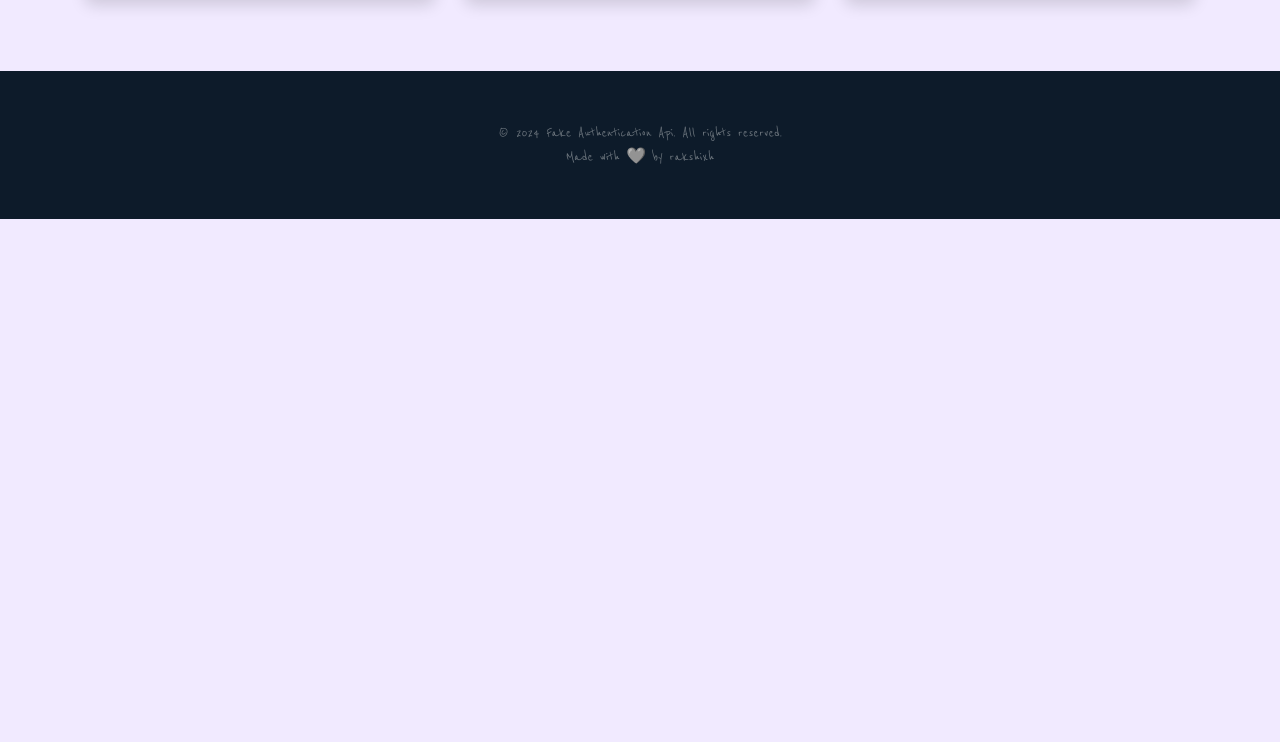
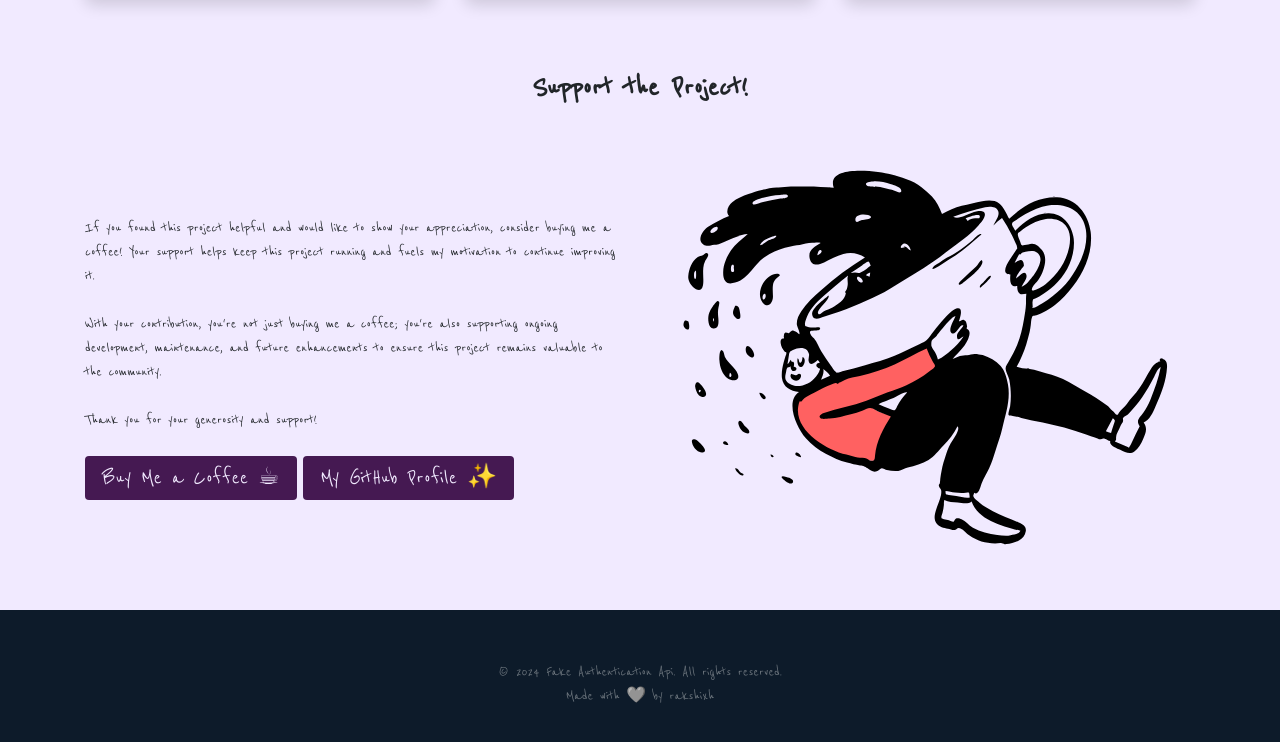
Before and after one commit to rakshixh/FakeAuthentication-API, a website: page website/index.html in a window 1280 px wide. Shown: the part 1289-2031 px from the top of the page. Before the commit the page ends 1508 px from the top, so only its background shows below. Drawn offline with nearby package versions, Linux system fonts and the light colour scheme.

Commit message:
added self section in website

```diff
--- a/website/index.html
+++ b/website/index.html
@@ -60,8 +60,8 @@
       </div>
     </nav>
 
+    <!-- hero section -->
     <div class="container mt-5">
-      <!-- Image and paragraph -->
       <div class="row d-flex align-items-center">
         <div class="col-md-6 hero-image-div">
           <img
@@ -79,7 +79,6 @@
             all while streamlining the testing process and focusing on enhancing
             user experience.
           </p>
-          <!-- Buttons -->
           <div class="mt-1">
             <a
               href="https://fakeauthentication-api.onrender.com/api/api-docs/"
@@ -93,6 +92,7 @@
       </div>
     </div>
 
+    <!-- Features Section -->
     <h2 class="text-center m-5">
       Explore Features of the Fake Authentication API
     </h2>
@@ -142,6 +142,34 @@
       </div>
     </div>
 
+    <!-- About Myself Section -->
+    <h2 class="text-center m-5 font-weight-bold">Support the Project!</h2>
+
+    <div class="container mt-5">
+      <div class="row d-flex align-items-center">
+        <div class="col-md-6">
+          <p class="self-section-para">
+            If you found this project helpful and would like to show your
+            appreciation, consider buying me a coffee! Your support helps keep
+            this project running and fuels my motivation to continue improving
+            it. <br /><br />With your contribution, you're not just buying me a
+            coffee; you're also supporting ongoing development, maintenance, and
+            future enhancements to ensure this project remains valuable to the
+            community. <br /><br />Thank you for your generosity and support!
+          </p>
+          <div class="mt-1">
+            <a href="#" target="_blank" class="btn"> Buy Me a Coffee ☕ </a>
+            <a href="https://github.com/rakshixh" target="_blank" class="btn">
+              My GitHub Profile ✨
+            </a>
+          </div>
+        </div>
+        <div class="col-md-6">
+          <img src="CoffeeDoodle.svg" alt="Image" class="img-fluid" />
+        </div>
+      </div>
+    </div>
+
     <footer class="footer">
       <div class="container text-center">
         <span class="text-muted">
```
